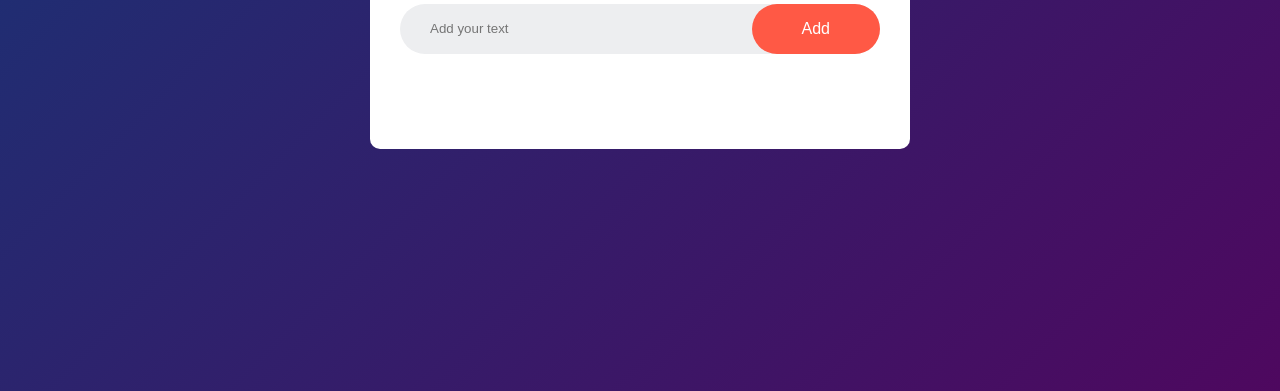
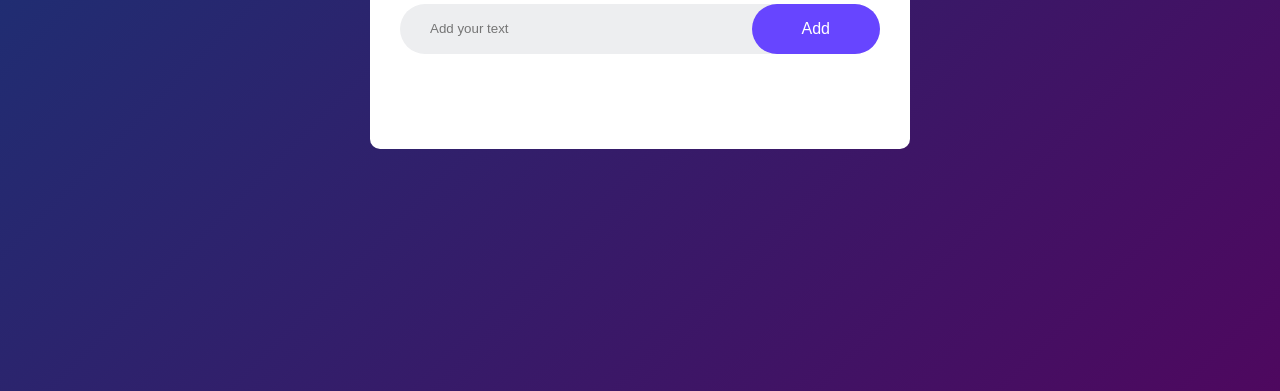
Before and after one commit to jyoti-kamal/Daily-Planner, a plain HTML site: page index.html in a window 1280 px wide. Shown: the part 409-800 px from the top of the page. Drawn offline with Linux system fonts and the light colour scheme.

Commit message:
modified

```diff
--- a/style.css
+++ b/style.css
@@ -62,7 +62,7 @@ button{
     border: none;
     outline: none;
     padding: 16px 50px;
-    background: #ff5945;
+    background: #6745ff;
     color:#fff;
     font-size: 16px;
     cursor: pointer;
```
Also changed, not shown: index.html (+0 -3 lines).
